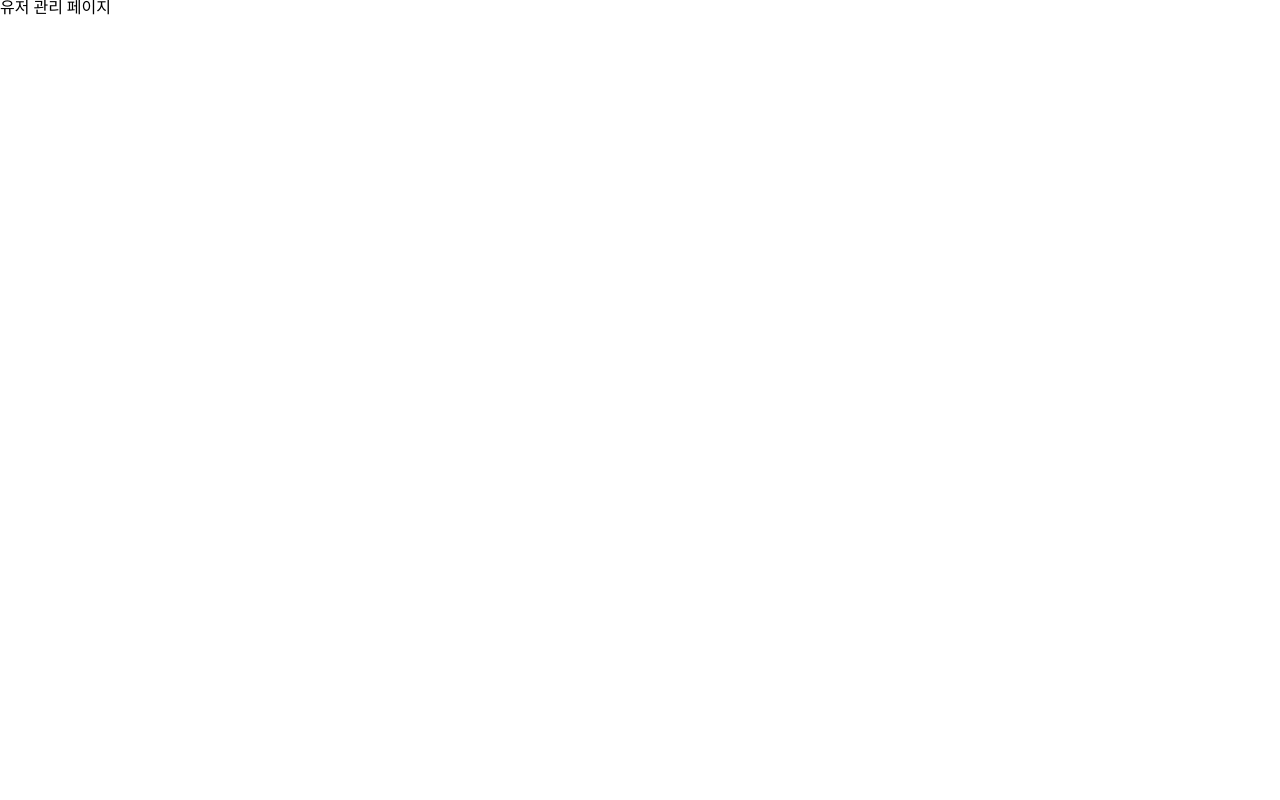
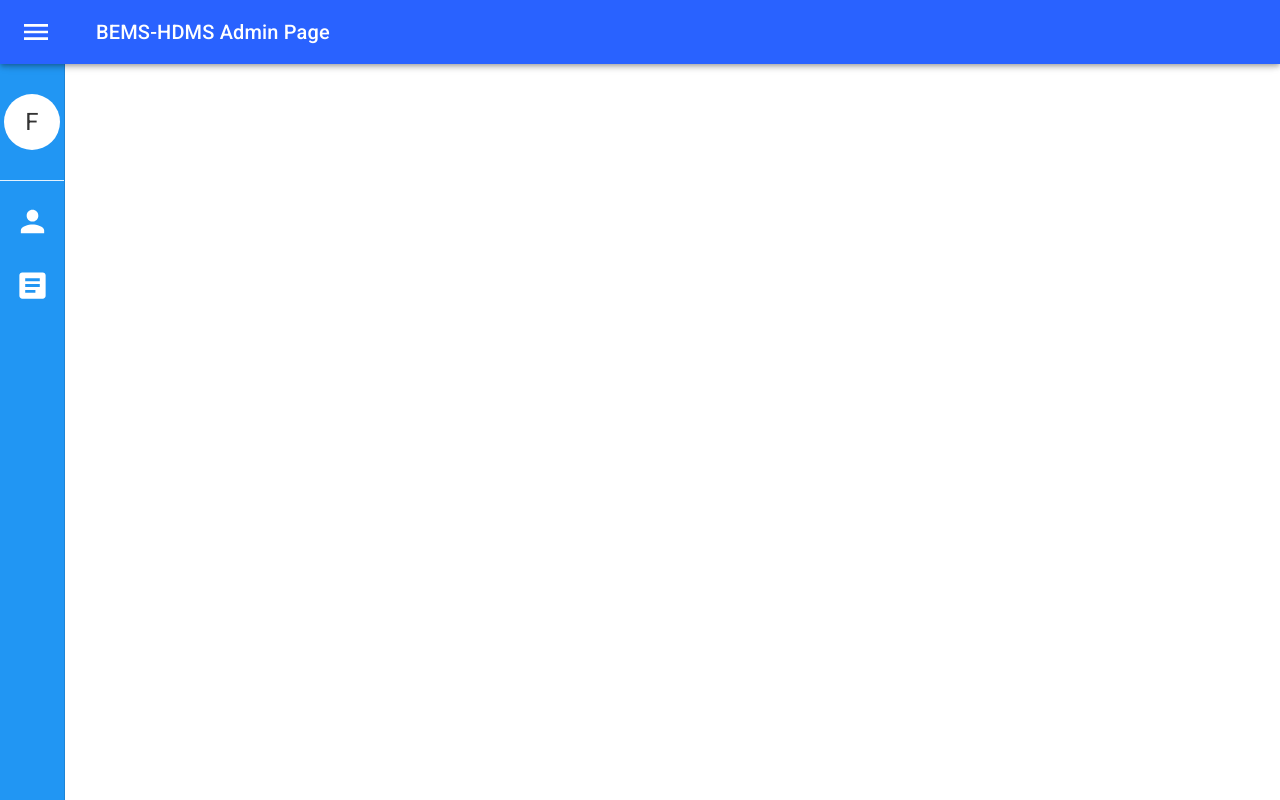
Before and after one commit to formegusto/bh-admin-fe, a React (Create React App) app: page / in a window 1280 px wide. Built offline with nearby package versions, Linux system fonts and the light colour scheme.

Commit message:
left drawer

```diff
--- a/package.json
+++ b/package.json
@@ -5,6 +5,7 @@
   "dependencies": {
     "@emotion/react": "^11.7.1",
     "@emotion/styled": "^11.6.0",
+    "@mui/icons-material": "^5.2.5",
     "@mui/material": "^5.2.6",
     "@testing-library/jest-dom": "^5.14.1",
     "@testing-library/react": "^12.0.0",
--- /dev/null
+++ b/src/components/common/AppBar.tsx
@@ -0,0 +1,28 @@
+import { styled } from "@mui/material";
+import MuiAppBar, { AppBarProps as MuiAppBarProps } from "@mui/material/AppBar";
+import { blue } from "@mui/material/colors";
+
+interface AppBarProps extends MuiAppBarProps {
+  open: boolean;
+}
+
+const AppBar = styled(MuiAppBar, {
+  shouldForwardProp: (prop) => prop !== "open",
+})<AppBarProps>(({ theme, open }) => ({
+  background: blue["A700"],
+  zIndex: theme.zIndex.drawer + 1,
+  transition: theme.transitions.create(["width", "margin"], {
+    easing: theme.transitions.easing.sharp,
+    duration: theme.transitions.duration.leavingScreen,
+  }),
+  ...(open && {
+    marginLeft: 300,
+    width: `calc(100% - ${300}px)`,
+    transition: theme.transitions.create(["width", "margin"], {
+      easing: theme.transitions.easing.sharp,
+      duration: theme.transitions.duration.enteringScreen,
+    }),
+  }),
+}));
+
+export default AppBar;
--- /dev/null
+++ b/src/components/common/LeftDrawer.tsx
@@ -0,0 +1,54 @@
+import { styled } from "@mui/material";
+import { Theme, CSSObject } from "@mui/material/styles";
+import MuiDrawer from "@mui/material/Drawer";
+import { blue } from "@mui/material/colors";
+
+const drawerWidth = 300;
+
+const openedMixin = (theme: Theme): CSSObject => ({
+  width: drawerWidth,
+  backgroundColor: blue[500],
+  transition: theme.transitions.create("width", {
+    easing: theme.transitions.easing.sharp,
+    duration: theme.transitions.duration.enteringScreen,
+  }),
+  overflowX: "hidden",
+});
+
+const closedMixin = (theme: Theme): CSSObject => ({
+  backgroundColor: blue[500],
+  transition: theme.transitions.create("width", {
+    easing: theme.transitions.easing.sharp,
+    duration: theme.transitions.duration.leavingScreen,
+  }),
+  overflowX: "hidden",
+  width: `64px`,
+  [theme.breakpoints.up("sm")]: {
+    width: `64px`,
+  },
+});
+
+const LeftDrawer = styled(MuiDrawer, {
+  shouldForwardProp: (prop) => prop !== "open",
+})(({ theme, open }) => ({
+  width: drawerWidth,
+  background: blue[500],
+  flexShrink: 0,
+  whiteSpace: "nowrap",
+  boxSizing: "border-box",
+
+  "& .MuiDivider-root": {
+    borderColor: blue[50],
+  },
+
+  ...(open && {
+    ...openedMixin(theme),
+    "& .MuiDrawer-paper": openedMixin(theme),
+  }),
+  ...(!open && {
+    ...closedMixin(theme),
+    "& .MuiDrawer-paper": closedMixin(theme),
+  }),
+}));
+
+export default LeftDrawer;
--- /dev/null
+++ b/src/components/common/Profile.tsx
@@ -0,0 +1,57 @@
+import { Avatar, Box, styled } from "@mui/material";
+import { BoxProps as MuiBoxProps } from "@mui/material/Box";
+
+interface BoxProps extends MuiBoxProps {
+  open: boolean;
+}
+
+export const ProfileImage = styled(Avatar, {
+  shouldForwardProp: (prop) => true,
+})(({ theme }) => ({
+  backgroundColor: "#FFF",
+  width: "56px",
+  height: "56px",
+  color: "#333",
+  fontSize: "24px",
+}));
+
+const Profile = styled(Box, {
+  shouldForwardProp: (prop) => prop !== "open",
+})<BoxProps>(({ theme, open }) => ({
+  overflow: "hidden",
+
+  boxSizing: "border-box",
+  padding: "30px 0",
+
+  display: "flex",
+  alignItems: "center",
+  flexDirection: "column",
+
+  color: "#FFF",
+
+  "& .MuiTypography-subtitle1": {
+    margin: "16px 0 0",
+  },
+
+  ...(open && {
+    height: "auto",
+
+    transition: theme.transitions.create(["height"], {
+      easing: theme.transitions.easing.sharp,
+      duration: theme.transitions.duration.leavingScreen,
+    }),
+  }),
+
+  ...(!open && {
+    "& .MuiTypography-subtitle1": {
+      display: "none",
+    },
+
+    transition: theme.transitions.create(["height"], {
+      easing: theme.transitions.easing.sharp,
+      duration: theme.transitions.duration.enteringScreen,
+    }),
+  }),
+}));
+
+export default Profile;
--- /dev/null
+++ b/src/components/user-mgmt/index.tsx
@@ -0,0 +1,5 @@
+function UserMgmtComponent() {
+  return <>유저관리 컴포넌트</>;
+}
+
+export default UserMgmtComponent;
--- a/src/pages/UserMgmtPage.tsx
+++ b/src/pages/UserMgmtPage.tsx
@@ -1,5 +1,7 @@
+import UserMgmtComponent from "../components/user-mgmt";
+
 function UserMgmtPage() {
-  return <>유저 관리 페이지</>;
+  return <UserMgmtComponent />;
 }
 
 export default UserMgmtPage;
--- a/src/templates/BaseTemplate.tsx
+++ b/src/templates/BaseTemplate.tsx
@@ -1,5 +1,140 @@
+import {
+  Box,
+  Divider,
+  IconButton,
+  List,
+  ListItemButton,
+  ListItemIcon,
+  ListItemText,
+  ListSubheader,
+  Toolbar,
+  Typography,
+} from "@mui/material";
+import AppBar from "../components/common/AppBar";
+import MenuIcon from "@mui/icons-material/Menu";
+import LeftDrawer from "../components/common/LeftDrawer";
+import ChevronLeftIcon from "@mui/icons-material/ChevronLeft";
+import React from "react";
+import Profile, { ProfileImage } from "../components/common/Profile";
+import PersonIcon from "@mui/icons-material/Person";
+import ArticleIcon from "@mui/icons-material/Article";
+
 function BaseTemplate({ children }: React.PropsWithChildren<any>) {
-  return <>{children}</>;
+  const [open, setOpen] = React.useState<boolean>(false);
+
+  const handleOpen = React.useCallback((open: boolean) => {
+    setOpen(open);
+  }, []);
+
+  return (
+    <Box
+      sx={{
+        display: "flex",
+      }}
+    >
+      <AppBar position="fixed" open={open}>
+        <Toolbar>
+          <IconButton
+            color="inherit"
+            aria-label="open drawer"
+            edge="start"
+            onClick={() => handleOpen(true)}
+            sx={{
+              marginRight: "36px",
+              ...(open && { display: "none" }),
+            }}
+          >
+            <MenuIcon
+              sx={{
+                fontSize: "32px",
+              }}
+            />
+          </IconButton>
+          <Typography variant="h6" noWrap component="div">
+            BEMS-HDMS Admin Page
+          </Typography>
+        </Toolbar>
+      </AppBar>
+      <LeftDrawer variant="permanent" open={open}>
+        <Toolbar
+          sx={{
+            justifyContent: "flex-end",
+            padding: "0px 16px",
+            color: "#fff",
+          }}
+        >
+          <IconButton
+            color="inherit"
+            aria-label="open drawer"
+            edge="end"
+            onClick={() => handleOpen(false)}
+          >
+            <ChevronLeftIcon
+              sx={{
+                fontSize: "32px",
+              }}
+            />
+          </IconButton>
+        </Toolbar>
+        <Profile open={open}>
+          <ProfileImage>F</ProfileImage>
+          <Typography variant="subtitle1" component="div">
+            관리자 formegusto
+          </Typography>
+        </Profile>
+
+        <Divider />
+        <List
+          sx={{
+            width: "100%",
+            "& *": {
+              color: "#fff !important",
+            },
+            "& .MuiListItemButton-root": {
+              padding: "0",
+            },
+
+            "& .MuiListItemIcon-root": {
+              display: "flex",
+              justifyContent: "center",
+              alignItems: "center",
+              width: "64px",
+              height: "64px",
+            },
+          }}
+          component="div"
+          subheader={
+            open && (
+              <ListSubheader
+                component="div"
+                sx={{
+                  backgroundColor: "transparent",
+                  color: "#fff",
+                }}
+              >
+                MANAGEMENT MENU
+              </ListSubheader>
+            )
+          }
+        >
+          <ListItemButton>
+            <ListItemIcon>
+              <PersonIcon fontSize="large" />
+            </ListItemIcon>
+            <ListItemText>사용자 관리</ListItemText>
+          </ListItemButton>
+          <ListItemButton>
+            <ListItemIcon>
+              <ArticleIcon fontSize="large" />
+            </ListItemIcon>
+            <ListItemText>신청서 관리</ListItemText>
+          </ListItemButton>
+        </List>
+      </LeftDrawer>
+
+      {children}
+    </Box>
+  );
 }
 
 export default BaseTemplate;
```
Also changed, not shown: 1 other file (tests, documents, lock files or other folders).
